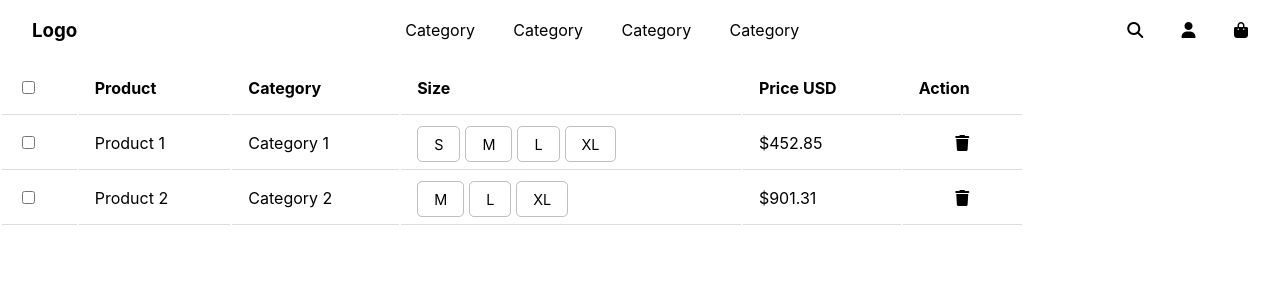
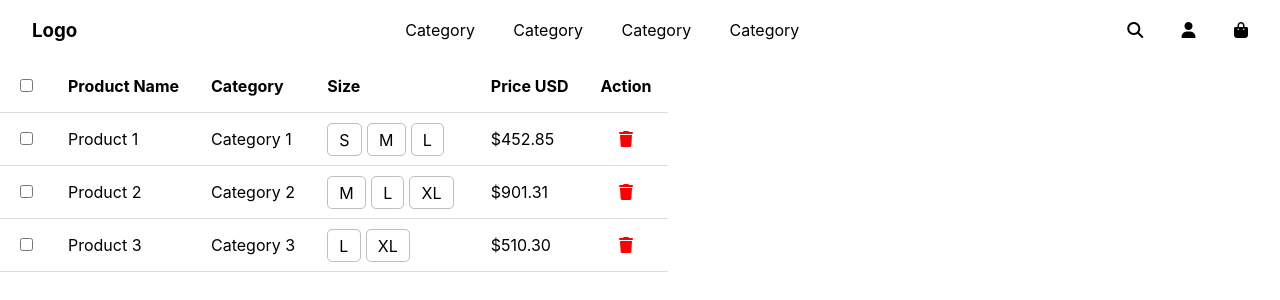
Before and after one commit to UnicornUniversity/project-fourapp, a React (Create React App) app in the folder client/: page / in a window 1280 px wide. Shown: the top 300 px of the page. Built offline with nearby package versions, Linux system fonts and the light colour scheme.

Commit message:
table component

```diff
--- a/client/src/App.css
+++ /dev/null
@@ -1,38 +0,0 @@
-.App {
-  text-align: center;
-}
-
-.App-logo {
-  height: 40vmin;
-  pointer-events: none;
-}
-
-@media (prefers-reduced-motion: no-preference) {
-  .App-logo {
-    animation: App-logo-spin infinite 20s linear;
-  }
-}
-
-.App-header {
-  background-color: #282c34;
-  min-height: 100vh;
-  display: flex;
-  flex-direction: column;
-  align-items: center;
-  justify-content: center;
-  font-size: calc(10px + 2vmin);
-  color: white;
-}
-
-.App-link {
-  color: #61dafb;
-}
-
-@keyframes App-logo-spin {
-  from {
-    transform: rotate(0deg);
-  }
-  to {
-    transform: rotate(360deg);
-  }
-}
--- a/client/src/App.js
+++ b/client/src/App.js
@@ -1,4 +1,3 @@
-import "./App.css";
 import UserProvider from "./providers/UserProvider";
 import Home from "./pages/Home";
 import Login from "./pages/Login";
@@ -8,7 +7,7 @@ import { Route, Routes, BrowserRouter } from "react-router-dom";
 
 function App() {
   return (
-    <div className="App">
+    <div>
       <UserProvider>
         <BrowserRouter>
           <Routes>
--- a/client/src/assets/styles/auth.css
+++ b/client/src/assets/styles/auth.css
@@ -4,6 +4,7 @@
     top: 40%;
     left: 50%;
     transform: translate(-50%, -50%);
+    text-align: center;
 }
 
 .authCard>div:nth-child(1)>h3 {
--- a/client/src/assets/styles/global.css
+++ b/client/src/assets/styles/global.css
@@ -1,3 +1,14 @@
+/*---ICONS---*/
+.fa-trash {
+    color: red;
+}
+
+
+
+
+/*------------*/
+
+/*---CARD---*/
 .card {
     width: fit-content;
     padding: 1%;
@@ -6,6 +17,11 @@
     box-shadow: 0px 0px 4px 0px rgba(0, 0, 0, 0.25);
 }
 
+/*------------*/
+
+
+
+/*---FORM---*/
 .formInput {
     padding: 1rem 10rem 1rem 1rem;
     border: none;
@@ -30,8 +46,16 @@
     transition: 0.2s;
 }
 
+/*------------*/
+
+
+
+
+/*---TABLE---*/
+
 .table {
     background-color: white;
+    border-spacing: 0;
 }
 
 .table th,
@@ -44,3 +68,21 @@ td {
 .table th {
     font-size: 1rem;
 }
+
+.tableAction {
+    text-align: center;
+}
+
+.table input[type="checkbox"] {
+    cursor: pointer;
+}
+
+.table td span {
+    padding: 0.35rem 0.7rem;
+    background-color: white;
+    border-radius: 5px;
+    border: solid 1px rgba(0, 0, 0, 0.25);
+    margin-right: 5px;
+}
+
+/*------------*/
--- a/client/src/assets/styles/table.css
+++ /dev/null
@@ -1,43 +0,0 @@
-/* Global Styles */
-
-
-.product-table {
-    width: 80%;
-    background-color: white;
-}
-
-.product-table th,
-.product-table td {
-    padding: 1rem;
-    text-align: left;
-    border-bottom: 1px solid #ddd;
-}
-
-.product-table th {
-
-    font-size: 1rem;
-}
-
-/*
-.action {
-    text-align: center;
-}
-*/
-.delete-btn {
-    text-align: center;
-}
-
-
-/* Style for the size selection */
-.product-table td span {
-    padding: 0.55rem 1rem;
-    background-color: white;
-    border-radius: 5px;
-    border: solid 1px rgba(0, 0, 0, 0.25);
-    margin-right: 5px;
-    font-size: 0.9rem;
-}
-
-.product-table th input[type="checkbox"] {
-    cursor: pointer;
-}
--- a/client/src/components/table/Table.js
+++ b/client/src/components/table/Table.js
@@ -1,9 +1,53 @@
+import React from "react";
 import "./../../assets/styles/global.css";
 
-function Table({ children, className = "", ...props }) {
+function Table({
+  headers,
+  data,
+  columnKeys,
+  renderAction,
+  className = "",
+  ...props
+}) {
   return (
     <table className={`table ${className}`} {...props}>
-      {children}
+      <thead>
+        <tr>
+          <th>
+            <input type="checkbox" className="selectAll" />
+          </th>
+          {headers.map((header, index) => (
+            <th key={index}>{header}</th>
+          ))}
+          {renderAction && <th>Action</th>}
+        </tr>
+      </thead>
+      <tbody>
+        {data.map((row, rowIndex) => (
+          <tr key={rowIndex}>
+            <td>
+              <input type="checkbox" />
+            </td>
+            {columnKeys.map((key, keyIndex) => {
+              if (key === "sizes") {
+                return (
+                  <td key={keyIndex}>
+                    {row[key].map((size) => (
+                      <span key={size} className="size-badge">
+                        {size}
+                      </span>
+                    ))}
+                  </td>
+                );
+              }
+              return <td key={keyIndex}>{row[key]}</td>;
+            })}
+            {renderAction && (
+              <td className="tableAction">{renderAction(rowIndex)}</td>
+            )}
+          </tr>
+        ))}
+      </tbody>
     </table>
   );
 }
--- a/client/src/containers/header/NavBar.js
+++ b/client/src/containers/header/NavBar.js
@@ -18,7 +18,7 @@ function App() {
         <i className="fa-solid fa-magnifying-glass"></i>
         <i
           className="fa-solid fa-user"
-          onClick={() => navigate("user/login")}
+          onClick={() => navigate("/user/login")}
         ></i>
         <i className="fa-solid fa-bag-shopping"></i>
       </div>
--- a/client/src/pages/Home.js
+++ b/client/src/pages/Home.js
@@ -1,7 +1,47 @@
 import NavBar from "../containers/header/NavBar";
-import "../assets/styles/table.css";
+import Table from "../components/table/Table";
 
 function App() {
+  /*
+  const data = [
+    [1, "Product 1", "Category 1", "S, M, L", "$452.85"], // Product Name is at index 1
+    [2, "Product 2", "Category 2", "M, L, XL", "$901.31"],
+    [3, "Product 3", "Category 3", "L, XL", "$510.30"],
+  ];
+
+  const headers = ["Product Name", "Category", "Size", "Price USD"];
+  const columnKeys = [1, 2, 3, 4]; // Map header order to data indexes
+
+IN CASE DATA ARE SEND AS ARRAY
+
+*/
+  const data = [
+    {
+      id: 1,
+      name: "Product 1",
+      category: "Category 1",
+      sizes: ["S", "M", "L"], // Convert to an array
+      price: "$452.85",
+    },
+    {
+      id: 2,
+      name: "Product 2",
+      category: "Category 2",
+      sizes: ["M", "L", "XL"], // Convert to an array
+      price: "$901.31",
+    },
+    {
+      id: 3,
+      name: "Product 3",
+      category: "Category 3",
+      sizes: ["L", "XL"], // Convert to an array
+      price: "$510.30",
+    },
+  ];
+
+  const headers = ["Product Name", "Category", "Size", "Price USD"];
+  const columnKeys = ["name", "category", "sizes", "price"]; // Map header order to object keys
+
   return (
     <div className="app">
       <header>
@@ -9,59 +49,16 @@ function App() {
       </header>
       <main>
         <div>
-          <table class="product-table">
-            <thead>
-              <tr>
-                <th>
-                  <input type="checkbox" class="select-all" />
-                </th>
-                <th>Product</th>
-                <th>Category</th>
-                <th>Size</th>
-                <th>Price USD</th>
-                <th className="action">Action</th>
-              </tr>
-            </thead>
-            <tbody>
-              <tr>
-                <td>
-                  <input type="checkbox" />
-                </td>
-                <td>Product 1</td>
-                <td>Category 1</td>
-                <td>
-                  <span>S</span>
-                  <span>M</span>
-                  <span>L</span>
-                  <span>XL</span>
-                </td>
-                <td>$452.85</td>
-                <td>
-                  <div class="delete-btn">
-                    <i class="fa-solid fa-trash"></i>
-                  </div>
-                </td>
-              </tr>
-              <tr>
-                <td>
-                  <input type="checkbox" />
-                </td>
-                <td>Product 2</td>
-                <td>Category 2</td>
-                <td>
-                  <span>M</span>
-                  <span>L</span>
-                  <span>XL</span>
-                </td>
-                <td>$901.31</td>
-                <td>
-                  <div class="delete-btn">
-                    <i class="fa-solid fa-trash"></i>
-                  </div>
-                </td>
-              </tr>
-            </tbody>
-          </table>
+          <Table
+            headers={headers}
+            data={data}
+            columnKeys={columnKeys}
+            renderAction={() => (
+              <div>
+                <i className="fa-solid fa-trash"></i>
+              </div>
+            )}
+          />
         </div>
       </main>
       <footer></footer>
--- a/client/src/pages/Login.js
+++ b/client/src/pages/Login.js
@@ -2,6 +2,7 @@ import LoginCard from "../containers/auth/LoginCard";
 import NavBar from "../containers/header/NavBar";
 
 function Login() {
+
   return (
     <div className="login">
       <header>
```
Also changed, not shown: client/src/components/table/TableRow.js (deleted, +0 -26 lines), client/src/assets/styles/admin.css (added).
